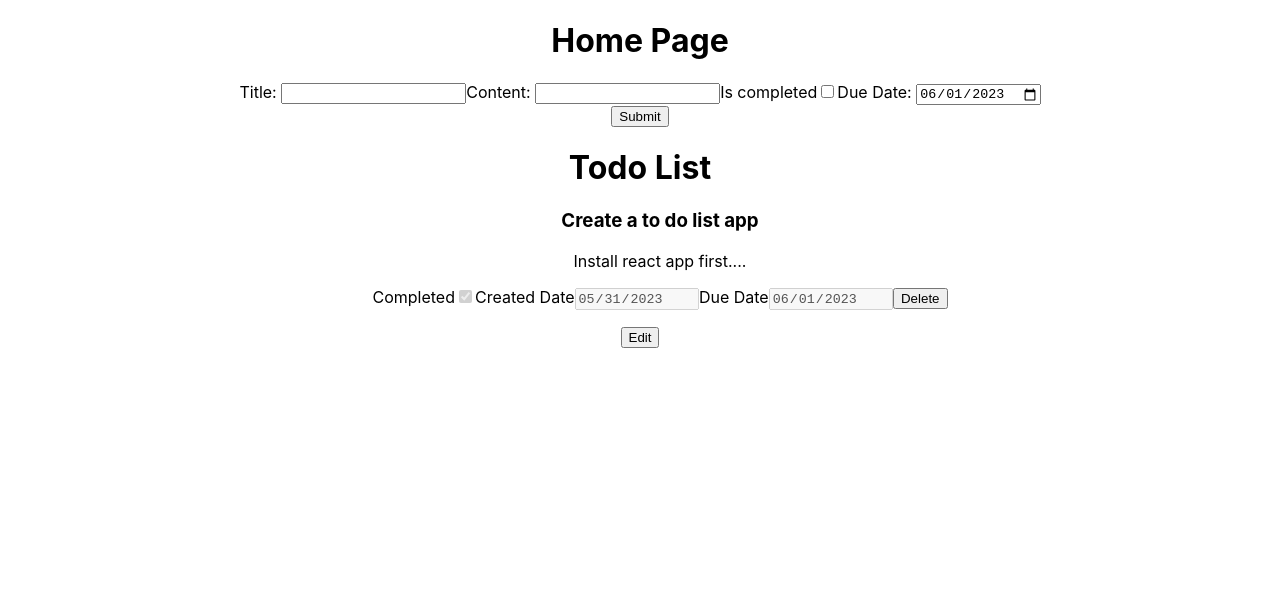
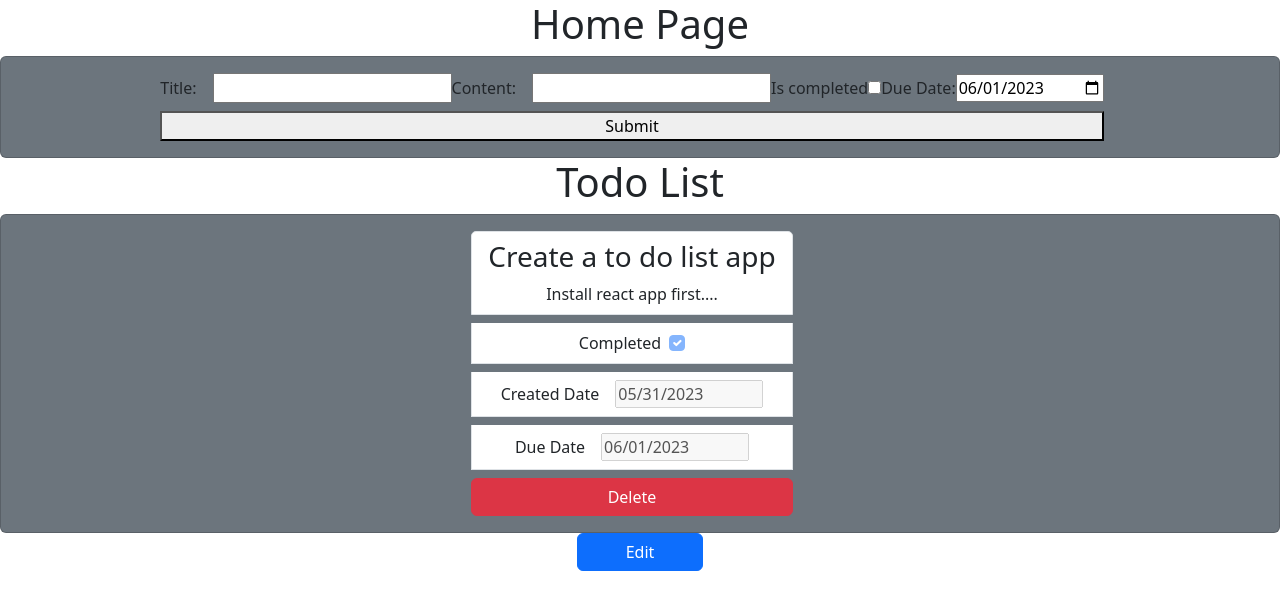
Before and after one commit to Jiezhoue/to-do-list-app, a React (Create React App) app: page / in a window 1280 px wide. Shown: the top 610 px of the page. Built offline with nearby package versions, Linux system fonts and the light colour scheme.

Commit message:
add bootstrap css

```diff
--- a/package.json
+++ b/package.json
@@ -6,6 +6,7 @@
     "@testing-library/jest-dom": "^5.16.5",
     "@testing-library/react": "^13.4.0",
     "@testing-library/user-event": "^13.5.0",
+    "bootstrap": "^5.3.0",
     "react": "^18.2.0",
     "react-dom": "^18.2.0",
     "react-router-dom": "^6.11.2",
--- a/src/components/ListDisplay.jsx
+++ b/src/components/ListDisplay.jsx
@@ -1,3 +1,5 @@
+
+import "./ListDisplay.css"
 import { useEffect, useState } from "react";
 import { useListData, useListDispatch } from "../contexts/ListContext"
 
@@ -16,22 +18,29 @@ export default function ListDisplay(props) {
   },[id, allListData])
 
   return (
-    <div className="list-display">
-      <ul>
+    <div className="card d-flex flex-column justify-content-center align-items-center bg-secondary">
+      <ul className="card-body d-flex flex-column gap-2 list-group">
           {console.log(localList.dueDate)}
           {console.log(localList.created_date)}
-          <h3>{localList.title}</h3>
-          <p>{localList.content}</p>
-          <lable>Completed</lable>
-          <input type='checkbox' disabled="true" checked={localList.isFinish} value={Boolean(localList.isFinish)}/>
-          {/* <label>Created Date</label>
-          <input type='date' value={new Date(localList.create_date).toISOString().split("T")[0]}></input> */}
-          <label>Created Date</label>
-          <input type='date' disabled="true" value={`${new Date(localList.create_date).getFullYear()}-${(new Date(localList.create_date).getMonth() + 1).toString().padStart(2, '0')}-${new Date(localList.create_date).getDate().toString().padStart(2, '0')}`}></input>
-          <label>Due Date</label>
-          <input type="date" disabled="true" value={`${new Date(localList.dueDate).getFullYear()}-${(new Date(localList.dueDate).getMonth() + 1).toString().padStart(2, '0')}-${new Date(localList.dueDate).getDate().toString().padStart(2, '0')}`}></input>
+          <li className="list-group-item">
+          <h3 className="card-title ">{localList.title}</h3>
+          <p className="card-text">{localList.content}</p>
+          </li>
 
-          <button onClick={()=>listDispatch({type: 'delete', id: id})}>Delete</button>
+          <li className="list-group-item">
+          <lable className="form-check-label me-2">Completed</lable>
+          <input class="form-check-input" type='checkbox' disabled="true" checked={localList.isFinish} value={Boolean(localList.isFinish)}/>
+          </li>
+
+          <li className="list-group-item">
+            <label className="me-3">Created Date</label>
+            <input type='date' disabled="true" value={`${new Date(localList.create_date).getFullYear()}-${(new Date(localList.create_date).getMonth() + 1).toString().padStart(2, '0')}-${new Date(localList.create_date).getDate().toString().padStart(2, '0')}`}></input>
+          </li>
+          <li className="list-group-item">
+            <label className="me-3">Due Date</label>
+            <input type="date" disabled="true" value={`${new Date(localList.dueDate).getFullYear()}-${(new Date(localList.dueDate).getMonth() + 1).toString().padStart(2, '0')}-${new Date(localList.dueDate).getDate().toString().padStart(2, '0')}`}></input>
+          </li>
+          <button className="btn btn-danger" onClick={()=>listDispatch({type: 'delete', id: id})}>Delete</button>
 
       </ul>
 
--- a/src/components/ListForm.jsx
+++ b/src/components/ListForm.jsx
@@ -29,7 +29,7 @@ export default function ListForm(props) {
 
   function saveLocalList () {
     let tempList = {
-      id: id || listData.length + 1,
+      id: id || Date.now(),
       title: title,
       content: content,
       isFinish: isFinish,
@@ -43,14 +43,19 @@ export default function ListForm(props) {
     }else{
       listDispatch({type:'add', newList: tempList})
     }
+
+    setTitle("")
+    setContent("")
+    setIsFinish(false)
   }
 
   return (
-    <div className="list-form">
+    <div className="card d-flex flex-column justify-content-center align-items-center bg-secondary">
+    <div className="card-body d-flex flex-column gap-2 list-group text-body-primary">
       <form>
-        <label>Title: </label>
+          <label className="me-3">Title: </label>
           <input type="text" value={title} onChange={(event)=>setTitle(event.target.value)}></input>
-        <label>Content: </label>
+          <label className="me-3">Content: </label>
           <input type="text" value={content} onChange={(event)=>setContent(event.target.value)}></input>
           <label>Is completed</label>
           <input type="checkbox" value={Boolean(isFinish)} onChange={()=>{
@@ -67,5 +72,7 @@ export default function ListForm(props) {
 
         <button onClick={saveLocalList}>Submit</button>
     </div>
+
+    </div>
   )
 }
--- a/src/components/ListParent.jsx
+++ b/src/components/ListParent.jsx
@@ -15,7 +15,7 @@ export default function ListParent (props) {
   return (
     <div>
       {editMode ? <ListForm id={id} changeMode={toggleEditMode}/> : <ListDisplay id={id}/>}
-      <button onClick={toggleEditMode}>Edit</button>
+      <button className="btn btn-primary mb-4 px-5" onClick={toggleEditMode}>Edit</button>
     </div>
   )
 }
--- a/src/contexts/ListContext.jsx
+++ b/src/contexts/ListContext.jsx
@@ -2,7 +2,7 @@ import { createContext, useContext, useEffect, useReducer } from "react";
 import { useLocalStorage } from "react-use";
 
 const initialListData = [
-  { id: 1,
+  { id: Date.now(),
     title: "Create a to do list app",
     content: "Install react app first....",
     isFinish: true,
--- a/src/index.js
+++ b/src/index.js
@@ -5,6 +5,7 @@ import App from './App';
 import reportWebVitals from './reportWebVitals';
 import { BrowserRouter } from 'react-router-dom';
 import ListProvider from './contexts/ListContext';
+import 'bootstrap/dist/css/bootstrap.css';
 
 const root = ReactDOM.createRoot(document.getElementById('root'));
 root.render(
```
Also changed, not shown: src/components/ListDisplay.css (added), 1 other file (tests, documents, lock files or other folders). Lines whose indentation alone changed are shown as unchanged.
